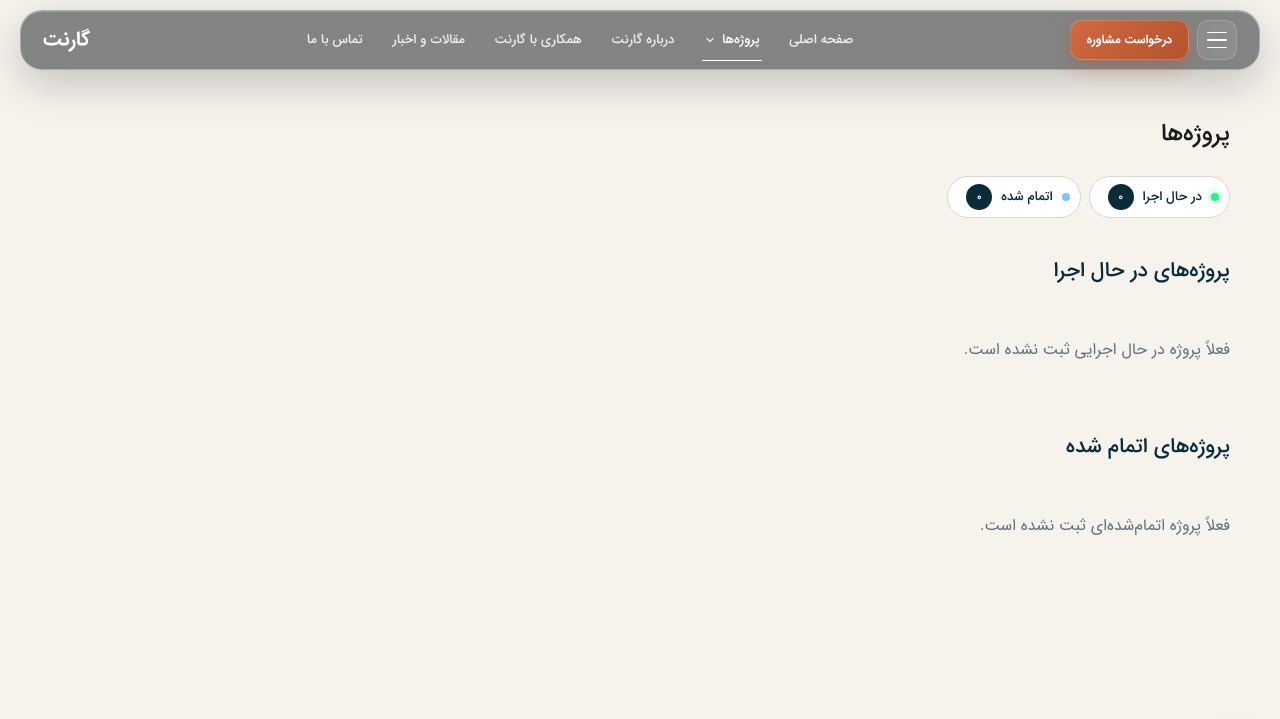
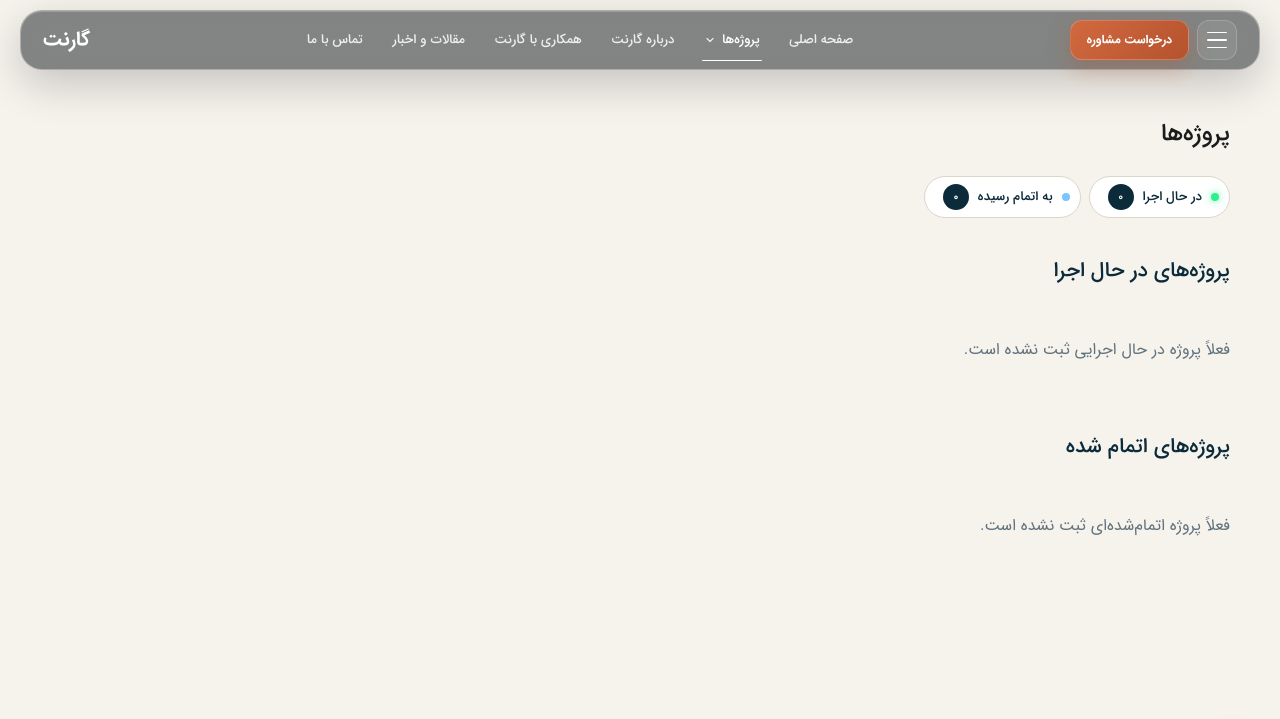
Before and after one commit to Arncody/garnetcc.com, a Django app: page /projects/ in a window 1280 px wide. Shown: the top 719 px of the page. Run offline with Django 5.2, Linux system fonts and the light colour scheme; data comes from the database, SQL or seed files in the repository; data that the repository does not hold is empty; parts of the project's set-up code (start-up, migrations or seed data) failed here and were passed over.

Commit message:
به روز رسانی 0015

```diff
--- a/templates/website/projects/list.html
+++ b/templates/website/projects/list.html
@@ -9,7 +9,7 @@
 
     <nav class="projects-tabs" aria-label="{% if is_en %}Project groups{% else %}دسته‌بندی پروژه‌ها{% endif %}">
       <a href="#ongoing"><i class="tab-dot tab-ongoing"></i>{% if is_en %}In progress{% else %}در حال اجرا{% endif %}<b>{{ ongoing_projects|length }}</b></a>
-      <a href="#completed"><i class="tab-dot tab-completed"></i>{% if is_en %}Completed{% else %}اتمام شده{% endif %}<b>{{ completed_projects|length }}</b></a>
+      <a href="#completed"><i class="tab-dot tab-completed"></i>{% if is_en %}Completed{% else %}به اتمام رسیده{% endif %}<b>{{ completed_projects|length }}</b></a>
     </nav>
 
     <div class="projects-block" id="ongoing">
```
